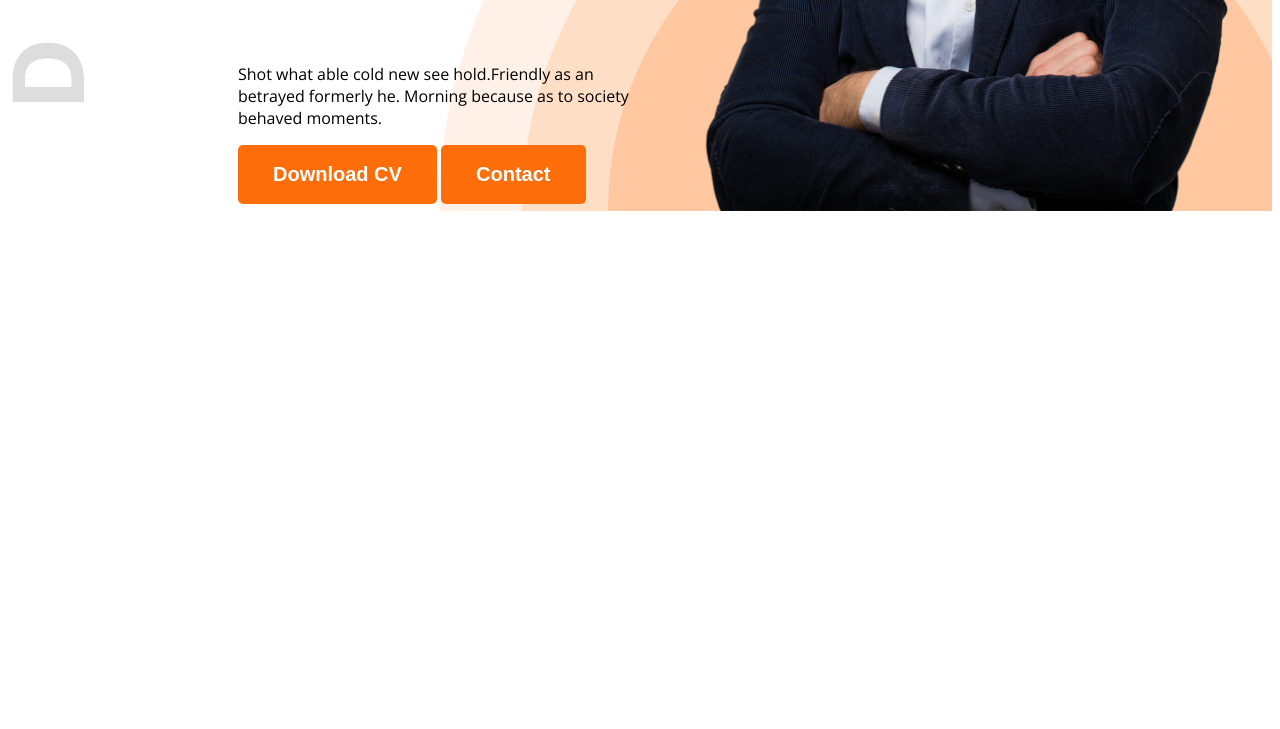
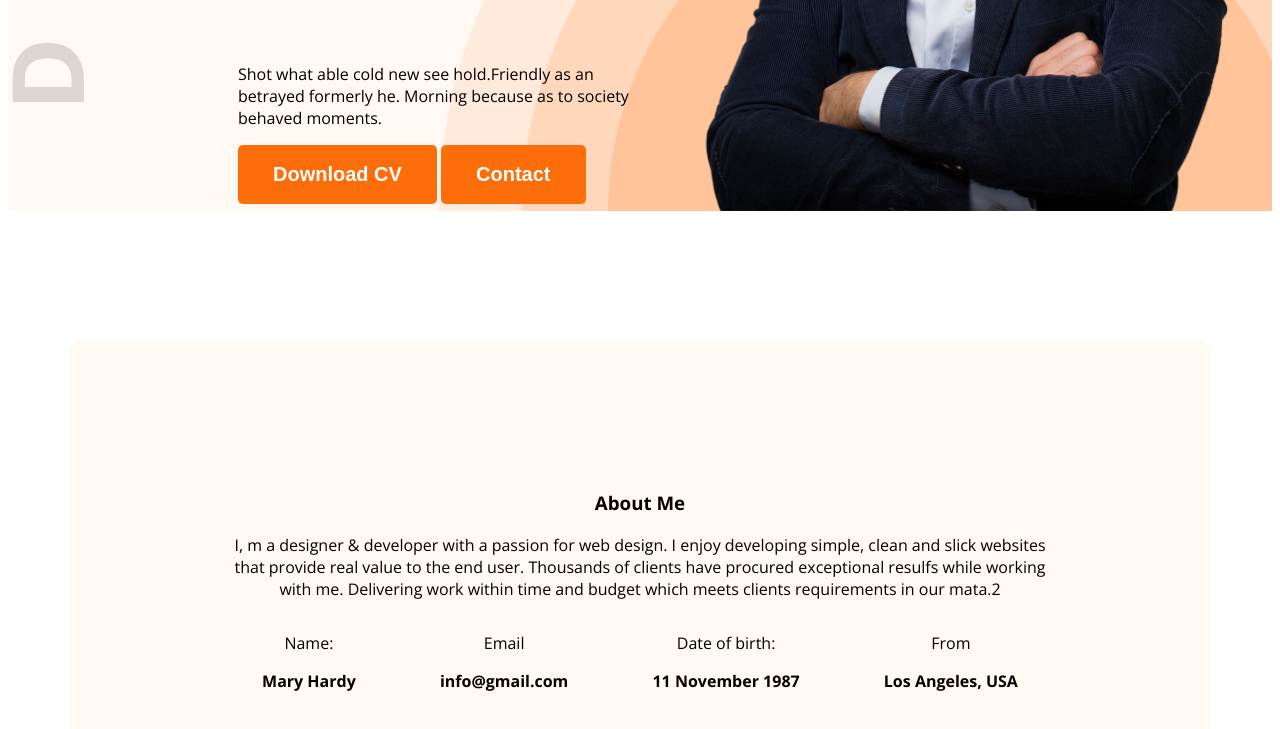
Before and after one commit to Tanvir-Hamid/reset-portfolio, a plain HTML site: page index.html in a window 1280 px wide. Shown: the part 711-1440 px from the top of the page. Before the commit the page ends 930 px from the top, so only its background shows below. Drawn offline with nearby package versions, Linux system fonts and the light colour scheme.

Commit message:
added about

```diff
--- a/Styles/Style.css
+++ b/Styles/Style.css
@@ -25,6 +25,14 @@
     border: none;
 }
 
+.section{
+    font-size: 35px;
+    font-weight: bold;
+    color: #181818;
+}
+.secondary-bg{
+    background-color: #FFF8F3;
+}
 /* header */
 .header {
     background-image: url('../images/developer.png'), url('../images/header_bg.png');
@@ -80,3 +88,25 @@ nav ul a {
 .banner-pp{
     width: 580px;
 }
+
+/* main style */
+main{
+    max-width: 1140px;
+    margin: 0 auto;
+}
+
+/* about */
+.about{
+    border-radius: 10px;
+    padding: 130px 150px;
+    text-align: center;
+    margin-top: 130px;
+}
+.about-items{
+    display: flex;
+    justify-content: space-around;
+}
+
+.item-description{
+    font-weight: bold;
+}
--- a/index.html
+++ b/index.html
@@ -13,7 +13,7 @@
 </head>
 
 <body class="open-sans-normal">
-    <header class="header">
+    <header class="header secondary-bg">
         <nav>
             <h3 class="nav-title">Ma<span class="text-primary">r</span>y</h3>
             <ul>
@@ -36,7 +36,30 @@
             <img class="banner-pp" src="images/hardy.png" alt="">
         </div>
     </header>
-    <main></main>
+    <main>
+        <section class="about secondary-bg">
+            <h3 class="section-title">About Me</h3>
+            <p class="section-description">I, m a designer & developer with a passion for web design. I enjoy developing simple, clean and slick websites that provide real value to the end user. Thousands of clients have procured exceptional resulfs while working with me. Delivering work within time and budget which meets clients requirements in our mata.2</p>
+            <div class="about-items">
+                <div class="about-item">
+                    <p class="item-title">Name:</p>
+                    <p class="item-description">Mary Hardy </p>
+                </div>
+                <div class="about-item">
+                    <p class="item-title">Email</p>
+                    <p class="item-description">info@gmail.com</p>
+                </div>
+                <div class="about-item">
+                    <p class="item-title">Date of birth:</p>
+                    <p class="item-description">11 November 1987</p>
+                </div>
+                <div class="about-item">
+                    <p class="item-title">From</p>
+                    <p class="item-description">Los Angeles, USA</p>
+                </div>
+            </div>
+        </section>
+    </main>
     <footer></footer>
 </body>
 
```
